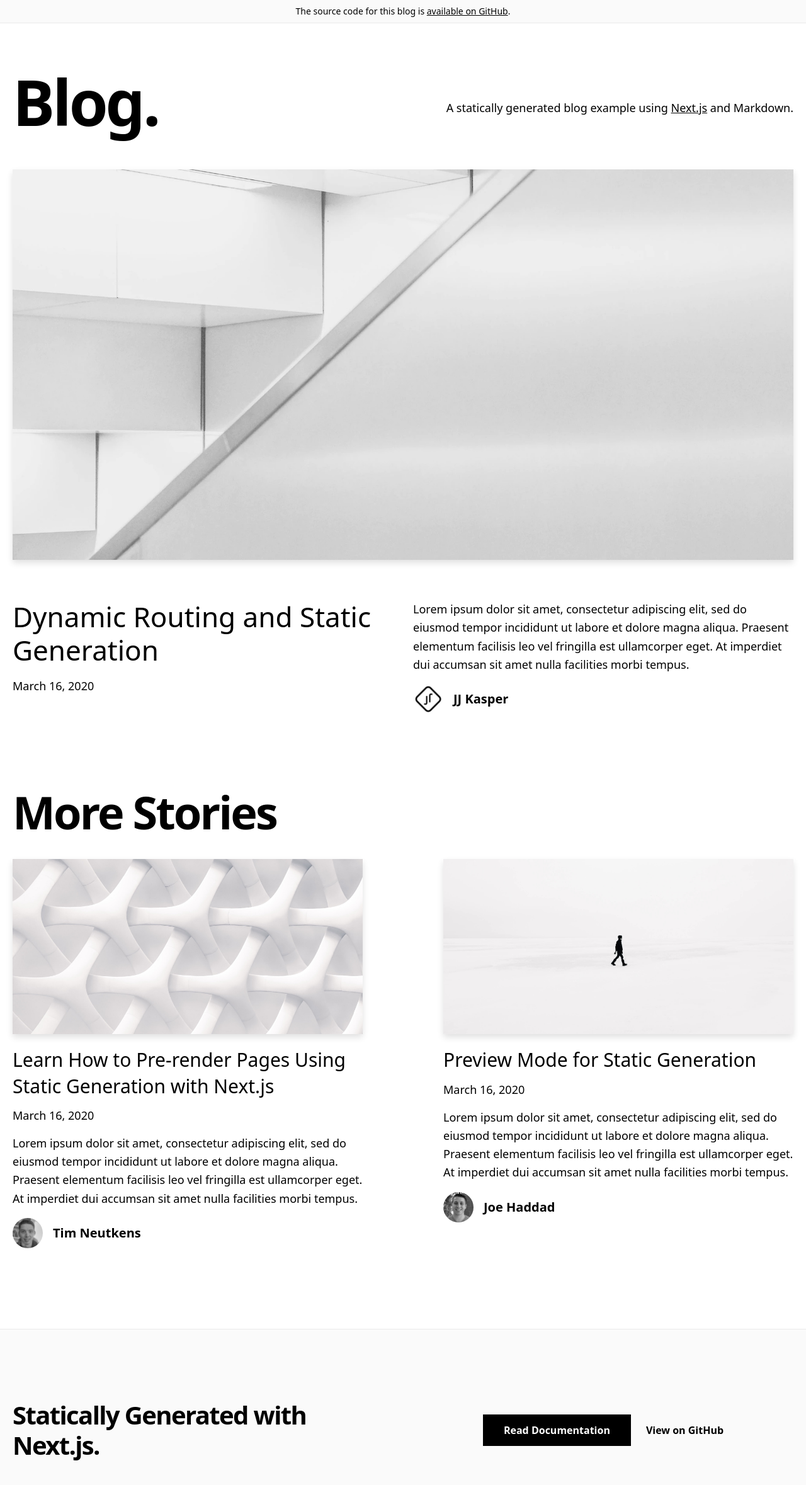
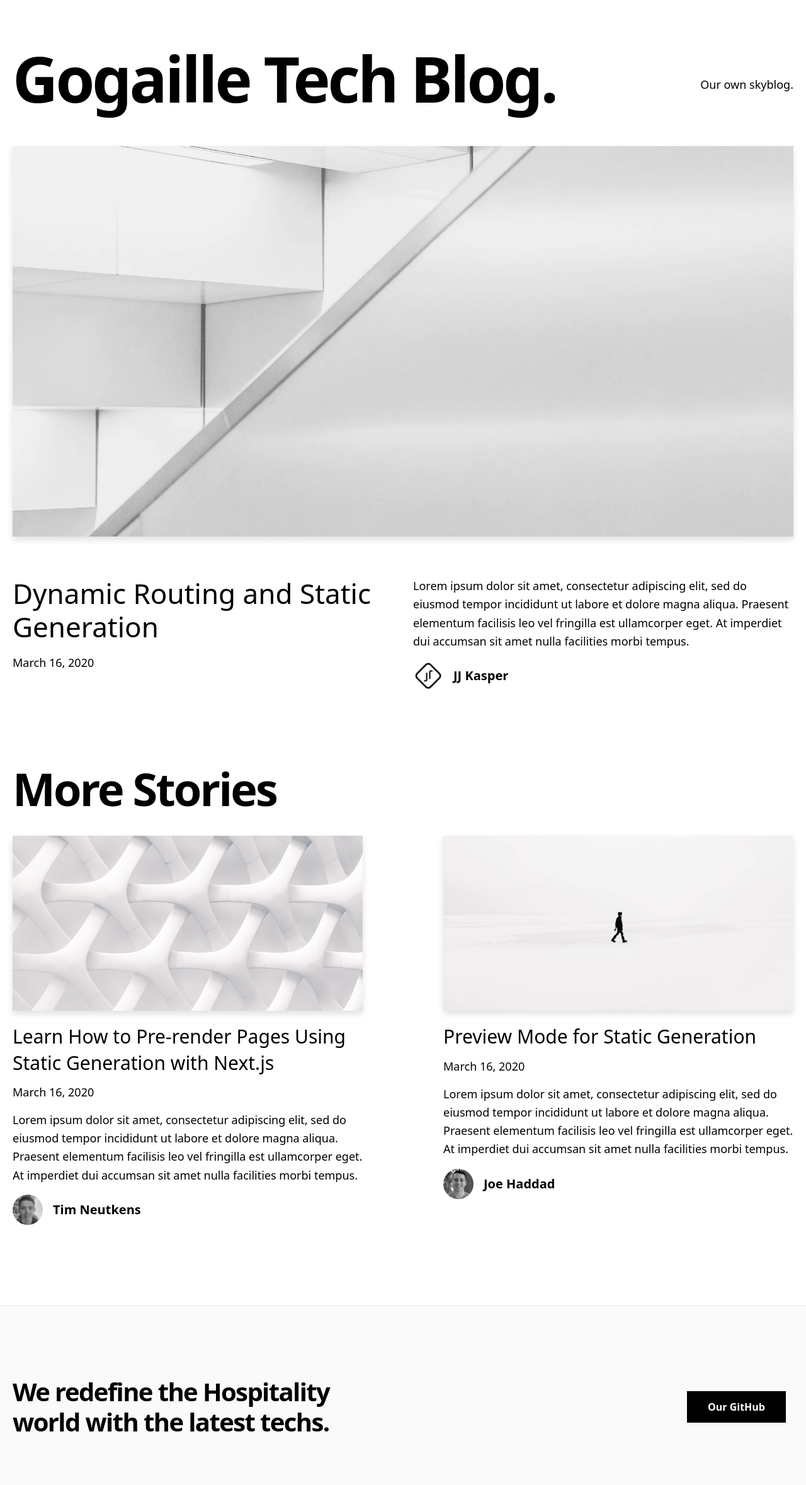
Before and after one commit to gogaille/blog, a Next.js app: page / in a window 1280 px wide. Shown: the top 2358 px of the page at 63% size. Built offline with nearby package versions, Linux system fonts and the light colour scheme.

Commit message:
Our branding

```diff
--- a/components/alert.tsx
+++ b/components/alert.tsx
@@ -6,7 +6,14 @@ type Props = {
   preview?: boolean
 }
 
+/**
+ * TODO: This component seems to be useless as we have (for now) no preview node
+ */
 const Alert = ({ preview }: Props) => {
+  if (!preview) {
+    return null;
+  }
+
   return (
     <div
       className={cn('border-b', {
--- a/components/footer.tsx
+++ b/components/footer.tsx
@@ -1,5 +1,4 @@
 import Container from './container'
-import { EXAMPLE_PATH } from '../lib/constants'
 
 const Footer = () => {
   return (
@@ -7,21 +6,23 @@ const Footer = () => {
       <Container>
         <div className="py-28 flex flex-col lg:flex-row items-center">
           <h3 className="text-4xl lg:text-5xl font-bold tracking-tighter leading-tight text-center lg:text-left mb-10 lg:mb-0 lg:pr-4 lg:w-1/2">
-            Statically Generated with Next.js.
+            We redefine the Hospitality world with the latest techs.
           </h3>
-          <div className="flex flex-col lg:flex-row justify-center items-center lg:pl-4 lg:w-1/2">
+          <div className="flex flex-col lg:flex-row justify-end items-center lg:pl-4 lg:w-1/2">
             <a
-              href="https://nextjs.org/docs/basic-features/pages"
+              href="https://github.com/gogaille"
               className="mx-3 bg-black hover:bg-white hover:text-black border border-black text-white font-bold py-3 px-12 lg:px-8 duration-200 transition-colors mb-6 lg:mb-0"
             >
-              Read Documentation
+              Our GitHub
             </a>
+            {/* A light button */}
+            {/*
             <a
-              href={`https://github.com/vercel/next.js/tree/canary/examples/${EXAMPLE_PATH}`}
+              href={`https://github.com/gogaille`}
               className="mx-3 font-bold hover:underline"
             >
               View on GitHub
-            </a>
+            </a> */}
           </div>
         </div>
       </Container>
--- a/components/header.tsx
+++ b/components/header.tsx
@@ -1,10 +1,11 @@
 import Link from 'next/link'
+import { BLOG_TITLE } from '../lib/constants'
 
 const Header = () => {
   return (
     <h2 className="text-2xl md:text-4xl font-bold tracking-tight md:tracking-tighter leading-tight mb-20 mt-8">
       <Link href="/">
-        <a className="hover:underline">Blog</a>
+        <a className="hover:underline">{BLOG_TITLE}</a>
       </Link>
       .
     </h2>
--- a/components/intro.tsx
+++ b/components/intro.tsx
@@ -1,20 +1,13 @@
-import { CMS_NAME } from '../lib/constants'
+import { BLOG_TITLE, BLOG_SUBTITLE } from '../lib/constants'
 
 const Intro = () => {
   return (
     <section className="flex-col md:flex-row flex items-center md:justify-between mt-16 mb-16 md:mb-12">
       <h1 className="text-6xl md:text-8xl font-bold tracking-tighter leading-tight md:pr-8">
-        Blog.
+        {BLOG_TITLE}.
       </h1>
       <h4 className="text-center md:text-left text-lg mt-5 md:pl-8">
-        A statically generated blog example using{' '}
-        <a
-          href="https://nextjs.org/"
-          className="underline hover:text-success duration-200 transition-colors"
-        >
-          Next.js
-        </a>{' '}
-        and {CMS_NAME}.
+        {BLOG_SUBTITLE}
       </h4>
     </section>
   )
--- a/lib/constants.ts
+++ b/lib/constants.ts
@@ -2,3 +2,6 @@ export const EXAMPLE_PATH = 'blog-starter-typescript'
 export const CMS_NAME = 'Markdown'
 export const HOME_OG_IMAGE_URL =
   'https://og-image.now.sh/Next.js%20Blog%20Starter%20Example.png?theme=light&md=1&fontSize=100px&images=https%3A%2F%2Fassets.vercel.com%2Fimage%2Fupload%2Ffront%2Fassets%2Fdesign%2Fnextjs-black-logo.svg'
+
+export const BLOG_TITLE = "Gogaille Tech Blog"
+export const BLOG_SUBTITLE = "Our own skyblog."
--- a/pages/index.tsx
+++ b/pages/index.tsx
@@ -5,7 +5,7 @@ import Intro from '../components/intro'
 import Layout from '../components/layout'
 import { getAllPosts } from '../lib/api'
 import Head from 'next/head'
-import { CMS_NAME } from '../lib/constants'
+import { BLOG_TITLE } from '../lib/constants'
 import Post from '../types/post'
 
 type Props = {
@@ -19,7 +19,7 @@ const Index = ({ allPosts }: Props) => {
     <>
       <Layout>
         <Head>
-          <title>Next.js Blog Example with {CMS_NAME}</title>
+          <title>{BLOG_TITLE}</title>
         </Head>
         <Container>
           <Intro />
```
